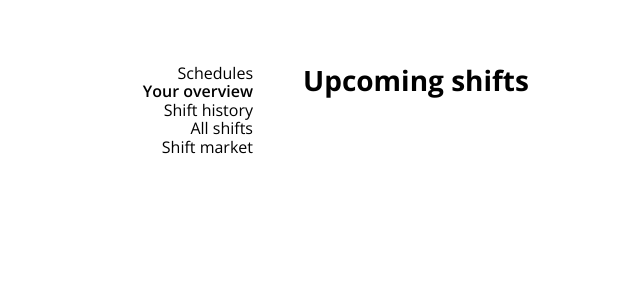
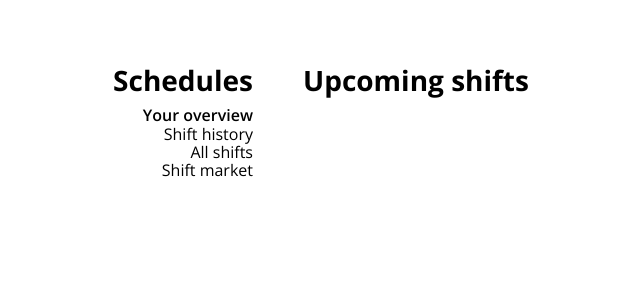
Before and after one commit to KSG-IT/ksg-nett, a Django app: page /internal/schedules/ in a window 1280 px wide. Shown: the part 60-360 px from the top of the page, without its empty margins (237-877 px from the left). Run offline with Django 3.2, Linux system fonts and the light colour scheme; data that the repository does not hold is empty; parts of the project's set-up code (start-up, migrations or seed data) failed here and were passed over; some libraries are stand-ins or nearby versions.

Commit message:
fix(schedules): schedules home left panel title css

```diff
--- a/schedules/static/schedules/css/schedules.css
+++ b/schedules/static/schedules/css/schedules.css
@@ -4,3 +4,10 @@
     align-items: center;
     margin-right: 10px;
 }
+
+.schedules__left_side_panel_title {
+    display: inline-block;
+    font-size: 28px;
+    font-weight: bold;
+    margin: 0 0 10px 0;
+}
--- a/schedules/templates/schedules/schedules_home.html
+++ b/schedules/templates/schedules/schedules_home.html
@@ -10,7 +10,7 @@
   <div class="default-container default-top-offset">
     <!-- Leftside module navigation panel-->
     <div class="default-left-panel text-right">
-      <div class="schedules-home__upcoming_shifts_title">{% translate "Schedules" %}</div>
+      <div class="schedules__left_side_panel_title">{% translate "Schedules" %}</div>
       <div><a class="resetlink bold" href="/internal/schedules/">{% translate "Your overview" %}</a></div>
       <div><a class="resetlink" href="/internal/schedules/history/">{% translate "Shift history" %}</a></div>
       <div><a class="resetlink" href="/internal/schedules/all-shifts/">{% translate "All shifts" %}</a></div>
```
